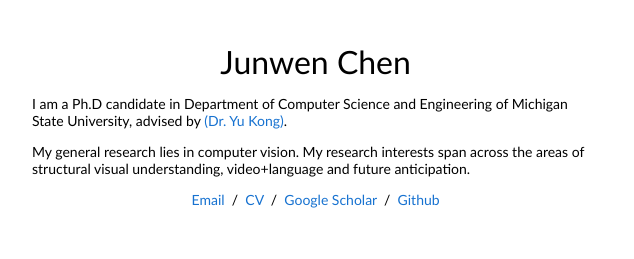
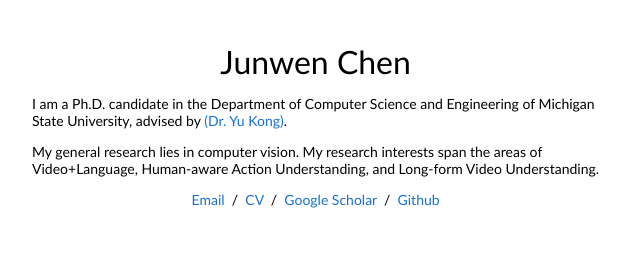
Before and after one commit to junwenchen/junwenchen.github.io, a plain HTML site: page index.html in a window 1280 px wide. Shown: the top 259 px of the page, 228-862 px from the left. Drawn offline with Linux system fonts and the light colour scheme; grey boxes are pictures that could not be loaded.

Commit message:
Update index.html

```diff
--- a/index.html
+++ b/index.html
@@ -30,12 +30,12 @@
               <p style="text-align:center">
                 <name>Junwen Chen</name>
               </p>
-              <p>I am a Ph.D candidate in Department of Computer Science and Engineering of Michigan State University, advised by <a href="https://people.rit.edu/yukics/">(Dr. Yu Kong)</a>.
+              <p>I am a Ph.D. candidate in the Department of Computer Science and Engineering of Michigan State University, advised by <a href="https://people.rit.edu/yukics/">(Dr. Yu Kong)</a>.
               </p>
               <p>
-              My general research lies in computer vision. My research interests span across the areas of structural visual understanding, video+language and future anticipation.
+              My general research lies in computer vision. My research interests span the areas of Video+Language, Human-aware Action Understanding, and Long-form Video Understanding.
 <!--                 At Google I've worked on <a href="https://ai.googleblog.com/2014/04/lens-blur-in-new-google-camera-app.html">Lens Blur</a>, <a href="https://ai.googleblog.com/2014/10/hdr-low-light-and-high-dynamic-range.html">HDR+</a>, <a href="https://www.google.com/get/cardboard/jump/">Jump</a>, <a href="https://ai.googleblog.com/2017/10/portrait-mode-on-pixel-2-and-pixel-2-xl.html">Portrait Mode</a>, and <a href="https://www.youtube.com/watch?v=JSnB06um5r4">Glass</a>. I did my PhD at <a href="http://www.eecs.berkeley.edu/">UC Berkeley</a>, where I was advised by <a href="http://www.cs.berkeley.edu/~malik/">Jitendra Malik</a> and funded by the <a href="http://www.nsfgrfp.org/">NSF GRFP</a>. I did my bachelors at the <a href="http://cs.toronto.edu">University of Toronto</a>.
-                I've recieved the <a href="https://www2.eecs.berkeley.edu/Students/Awards/15/">C.V. Ramamoorthy Distinguished Research Award</a> and the <a href="https://www.thecvf.com/?page_id=413#YRA">PAMI Young Researcher Award</a>. -->
+                I've received the <a href="https://www2.eecs.berkeley.edu/Students/Awards/15/">C.V. Ramamoorthy Distinguished Research Award</a> and the <a href="https://www.thecvf.com/?page_id=413#YRA">PAMI Young Researcher Award</a>. -->
               </p>
               <p style="text-align:center">
                 <a href="mailto:chenjunw@msu.edu">Email</a> &nbsp/&nbsp
```
